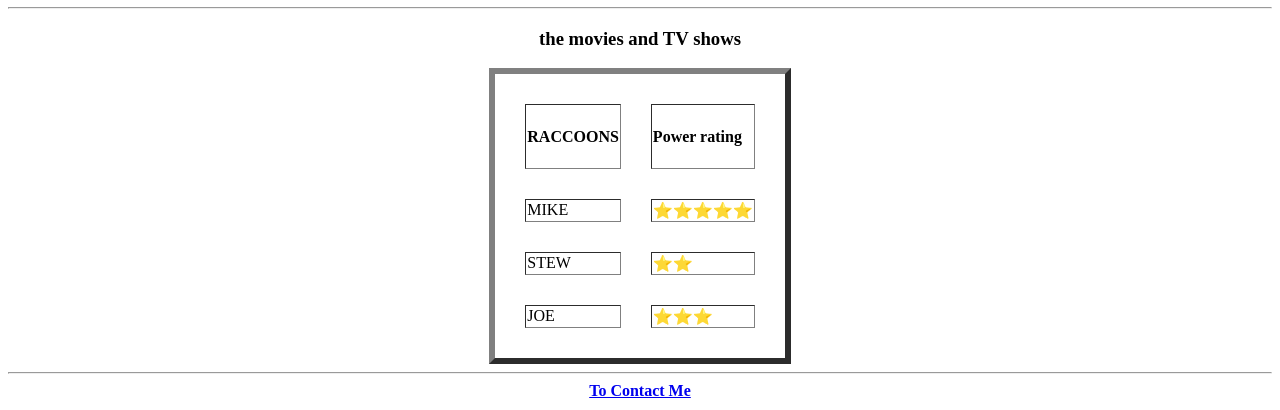
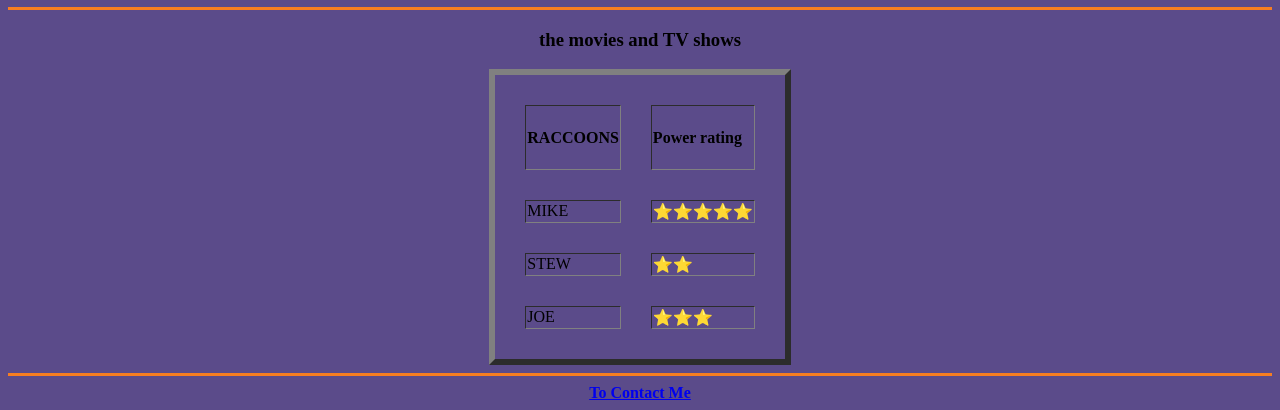
Before and after one commit to Nadir-Kutluozen/raccoonstreet, a plain HTML site: page index.html in a window 1280 px wide. Shown: the part 702-1112 px from the top of the page. Drawn offline with Linux system fonts and the light colour scheme.

Commit message:
Update index.html

```diff
--- a/index.html
+++ b/index.html
@@ -4,10 +4,20 @@
 <head>
   <meta charset="utf-8">
   <title>🦝NadirK's raccoon🦝</title>
+  <style >
+    body {
+      background-color: #5B4B8A;
+    }
+    hr{
+      background-color: #F77E21;
+      border-style: none;
+      height:3px;
+    }
+  </style>
 
 </head>
 
-<body>
+<body  >
   <center>
     <table cellspacing="40" border="6">
       <tr>
```
